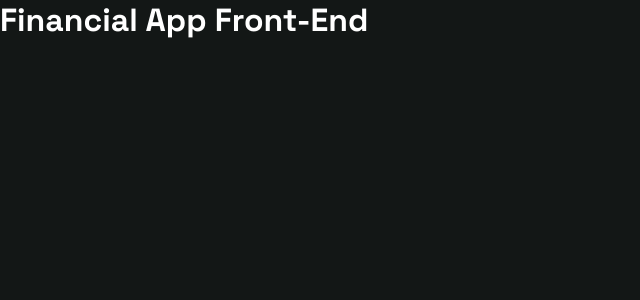
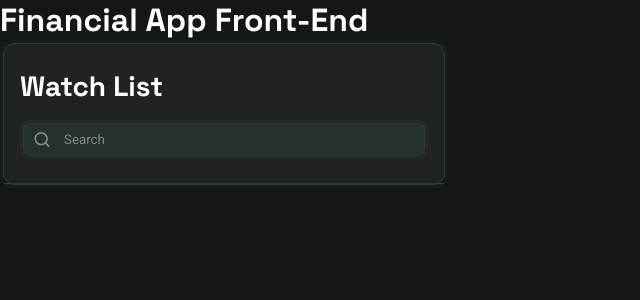
Before and after one commit to CedricRobitaille/Unit-3-Group-Project-Front-End, a React (Vite) app: page / in a window 1280 px wide. Shown: the top 300 px of the page, without its empty margins (0-640 px from the left). Built offline with nearby package versions, Linux system fonts and the light colour scheme.

Commit message:
created watchlist modal header

```diff
--- a/src/App.jsx
+++ b/src/App.jsx
@@ -1,11 +1,14 @@
 
 import './App.css'
+
+import Watchlist from './components/Watchlist/Watchlist';
 
 function App() {
 
   return (
     <>
       <h1>Financial App Front-End</h1>
+      <Watchlist />
     </>
   )
 }
--- /dev/null
+++ b/src/components/Watchlist/Watchlist.css
@@ -0,0 +1,12 @@
+.watchlist-outer {
+  max-width: 28rem;
+  padding: 3px;
+  background-color: var(--black-90);
+  border-radius: 13px;
+}
+
+.watchlist-inner {
+  background-color: var(--black-80);
+  border: 1.5px solid var(--black-50);
+  border-radius: 12px;
+}
--- /dev/null
+++ b/src/components/Watchlist/Watchlist.jsx
@@ -0,0 +1,16 @@
+import "./Watchlist.css"
+import WatchlistHeader from "./WatchlistHeader/WatchlistHeader"
+
+const Watchlist = (props) => {
+
+  return (
+    <section className="watchlist-outer">
+      <div className="watchlist-inner">
+
+        <WatchlistHeader />
+      </div>
+    </ section>
+  )
+}
+
+export default Watchlist
--- /dev/null
+++ b/src/components/Watchlist/WatchlistHeader/WatchlistHeader.css
@@ -0,0 +1,8 @@
+.watchlist-header {
+  padding: 1.5rem 1rem;
+  display: flex;
+  flex-direction: column;
+  gap: 1rem;
+
+  border-bottom: 1.5px solid var(--black-50);
+}
--- /dev/null
+++ b/src/components/Watchlist/WatchlistHeader/WatchlistHeader.jsx
@@ -0,0 +1,16 @@
+import "./WatchlistHeader.css"
+
+import WatchlistSearchbar from "./WatchlistSearchbar/WatchlistSearchbar"
+import WatchlistTitle from "./WatchlistTitle/WatchlistTitle"
+
+const WatchlistHeader = () => {
+
+  return (
+    <div className="watchlist-header">
+      <WatchlistTitle />
+      <WatchlistSearchbar />
+    </div>
+  )
+}
+
+export default WatchlistHeader
--- /dev/null
+++ b/src/components/Watchlist/WatchlistHeader/WatchlistSearchbar/WatchlistSearchbar.css
@@ -0,0 +1,35 @@
+.search-form {
+  position: relative;
+  background-color: var(--black-70);
+  padding: 3px;
+  border-radius: 9px;
+}
+
+.search-icon {
+  position: absolute;
+  top: 53%;
+  transform: translateY(-50%);
+  left: .5rem;
+  padding: 0rem .25rem;
+
+  background-color: transparent;
+  border: none;
+  cursor: pointer
+}
+
+.search-bar {
+  width: 100%;
+  background-color: var(--black-60);
+  padding: .5rem 1rem .5rem 2.5rem;
+  border-radius: 8px;
+  border: 1.5px solid var(--black-50);
+}
+
+.search-bar:focus {
+  border: 1.5px solid var(--accent-40);
+  outline: none;
+}
+
+::placeholder {
+  color: var(--white-50);
+}
--- /dev/null
+++ b/src/components/Watchlist/WatchlistHeader/WatchlistSearchbar/WatchlistSearchbar.jsx
@@ -0,0 +1,32 @@
+import { useState } from "react"
+
+import "./WatchlistSearchbar.css"
+
+const WatchlistSearchbar = () => {
+
+  const [searchValue, setSearchValue] = useState("");
+
+  const handleInputChange = (event) => {
+    setSearchValue(event.target.value);
+  }
+
+  const handleFormSubmit = (event) => {
+    event.preventDefault()
+    console.log("Searching for: ", searchValue)
+  }
+
+  return (
+    <form className="search-form" onSubmit={handleFormSubmit}>
+      <button type="submit" className="search-icon">
+        <svg width="20px" height="20px" viewBox="0 0 24 24" fill="none" xmlns="http://www.w3.org/2000/svg">
+          <g id="icon-carrier">
+            <path fill-rule="evenodd" clip-rule="evenodd" d="M11 3C6.58172 3 3 6.58172 3 11C3 15.4183 6.58172 19 11 19C12.8487 19 14.551 18.3729 15.9056 17.3199L19.2929 20.7071C19.6834 21.0976 20.3166 21.0976 20.7071 20.7071C21.0976 20.3166 21.0976 19.6834 20.7071 19.2929L17.3199 15.9056C18.3729 14.551 19 12.8487 19 11C19 6.58172 15.4183 3 11 3ZM5 11C5 7.68629 7.68629 5 11 5C14.3137 5 17 7.68629 17 11C17 14.3137 14.3137 17 11 17C7.68629 17 5 14.3137 5 11Z" fill="var(--white-50)"></path>
+          </g>
+        </svg>
+      </button>
+      <input className="search-bar" type="search" value={searchValue} placeholder="Search" onChange={handleInputChange} />
+    </form>
+  )
+}
+
+export default WatchlistSearchbar
--- /dev/null
+++ b/src/components/Watchlist/WatchlistHeader/WatchlistTitle/WatchlistTitle.css
@@ -0,0 +1,3 @@
+.watchlist-title {
+  font-size: 1.75rem;
+}
--- /dev/null
+++ b/src/components/Watchlist/WatchlistHeader/WatchlistTitle/WatchlistTitle.jsx
@@ -0,0 +1,10 @@
+import "./WatchlistTitle.css"
+
+const WatchlistTitle = () => {
+
+  return (
+    <h2 className="watchlist-title">Watch List</h2>
+  )
+}
+
+export default WatchlistTitle
--- a/src/index.css
+++ b/src/index.css
@@ -13,15 +13,16 @@ Then you must do padding: .5rem;
 
 :root {
   --white-100: #ffffff; /* Primary White */
-  --white-75: #ffffffcc; /* White 75% */
-  --white-50: #ffffff88; /* White 50% */
-  --white-25: #ffffff55; /* White 25% */
+  --white-75: #ecf5f1cc; /* White 75% */
+  --white-50: #c4e0d788; /* White 50% */
+  --white-25: #bae2d355; /* White 25% */
 
   --black-100: #131716; /* Primary Black */
   --black-90: #191D1C; /* Black Level 1 */
   --black-80: #1F2422; /* Black Level 2 */
-  --black-80: #232b28; /* Black Level 3 */
-  --black-50: #26302D; /* Accent Black */
+  --black-70: #232b27; /* Black Level 3 */
+  --black-60: #26302D; /* Black Level 4 */
+  --black-50: #2f3b38; /* Accent Black */
 
   --accent-50: #3DFFC5; /* Primary Accent */
   --accent-40: #339477; /* Accent 75% */
```
